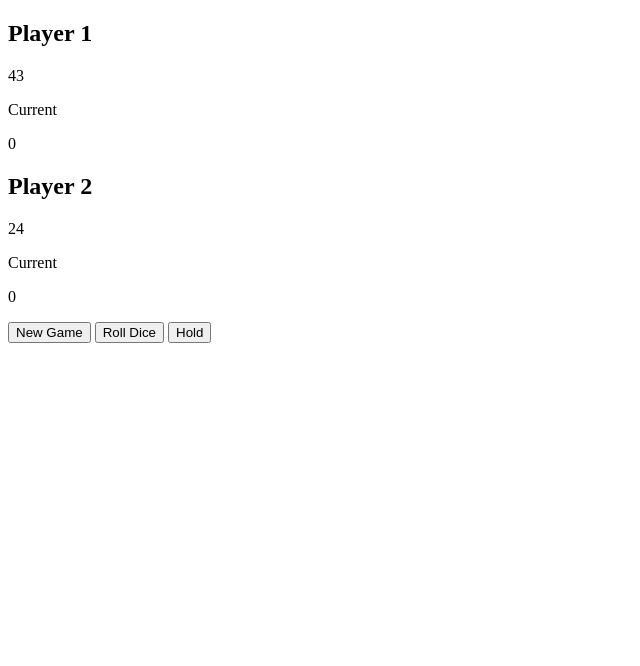
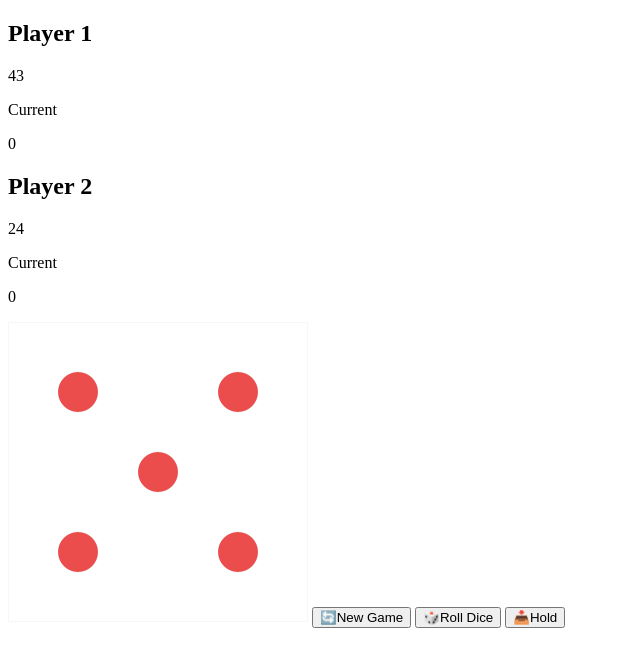
Before and after one commit to izaaaqk/pigGame, a plain HTML site: page index.html in a window 1280 px wide. Shown: the whole page, without its empty margins (0-640 px from the left). Drawn offline with Linux system fonts and the light colour scheme.

Commit message:
added emoji and png files

```diff
--- a/index.html
+++ b/index.html
@@ -26,10 +26,10 @@
             </div>
         </section>
 
-        <button class="btn btn--new">New Game</button>
-        <button class="btn btn--roll">Roll Dice</button>
-        <button class="btn btn--hold">Hold</button>
-
+        <img src="dice-5.png" alt="Playing dice" class="dice">
+        <button class="btn btn--new">🔄New Game</button>
+        <button class="btn btn--roll">🎲Roll Dice</button>
+        <button class="btn btn--hold">📥Hold</button>
     </main>
     <script src="script.js"></script>
 </body>
```
Also changed, not shown: dice-1.png (added), dice-2.png (added), dice-3.png (added), dice-4.png (added), dice-5.png (added), dice-6.png (added).
